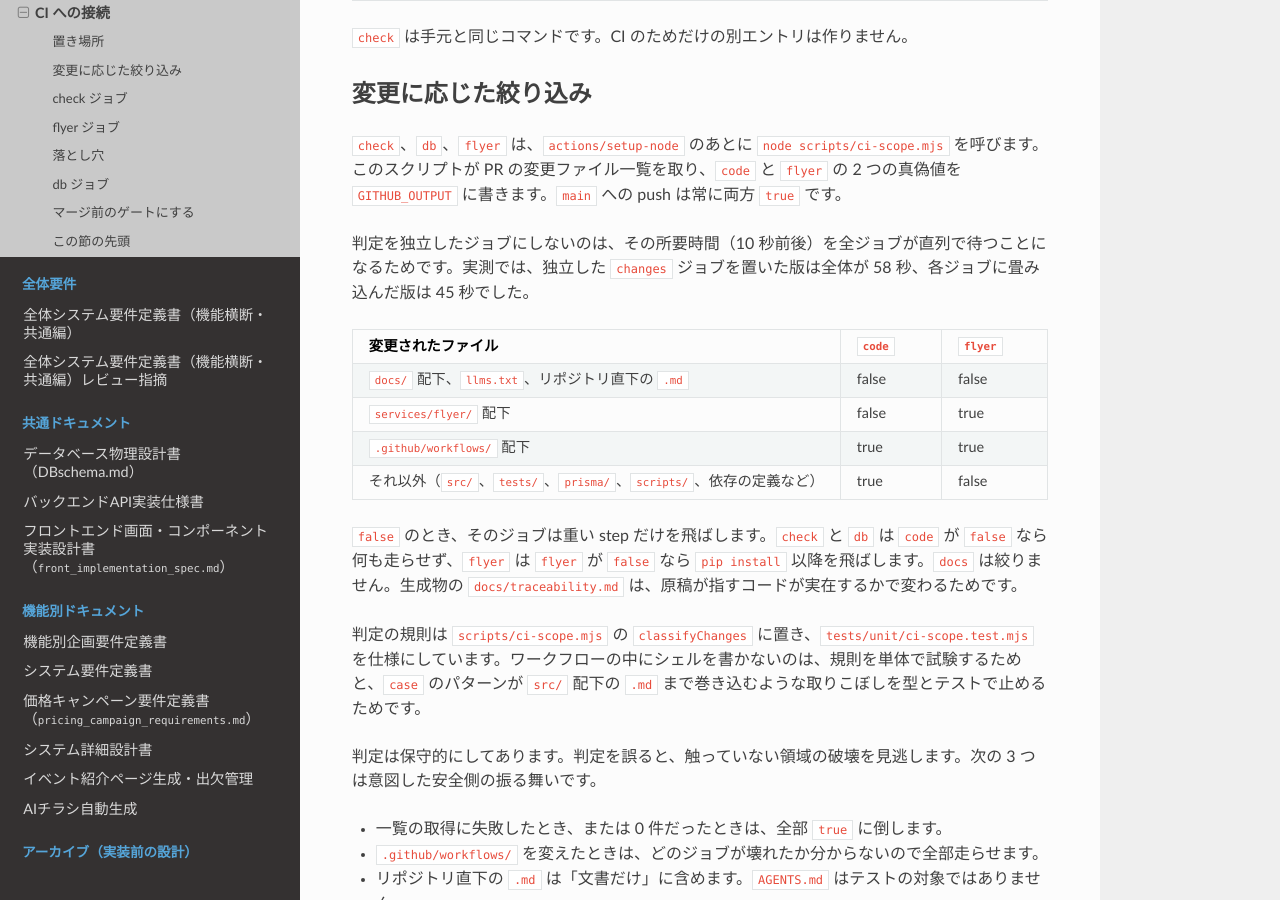
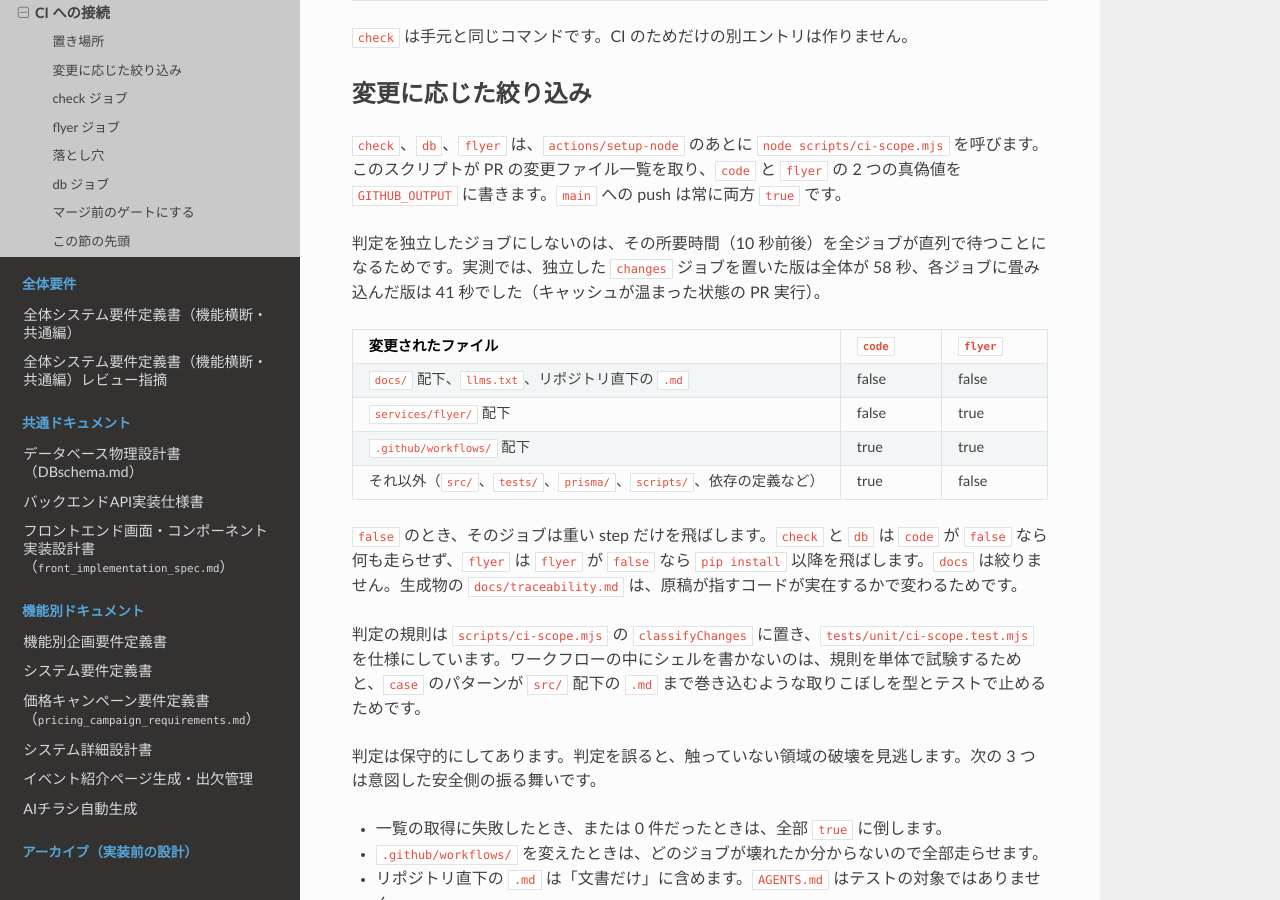
Before and after one commit to HirofumiSato/EventKreater, a Sphinx documentation site: the page built from docs/testing/ci.rst, in a window 1280 px wide and 900 px high, scrolled down 935 px. Built offline with Sphinx 7.4.7 and the Read the Docs theme 3.1.0, drawn with Linux system fonts in a browser that asks for light colours.

Commit message:
docs(ci): 畳み込み版の実測値を 41 秒に直す
キャッシュが温まった状態の PR 実行で測った。独立した changes ジョブを置いた版が
58 秒、各ジョブに畳み込んだ版が 41 秒。

Co-authored-by: Cursor <cursoragent@cursor.com>

```diff
--- a/docs/testing/ci.rst
+++ b/docs/testing/ci.rst
@@ -39,7 +39,7 @@ CI への接続
 
 ``check``、``db``、``flyer`` は、``actions/setup-node`` のあとに ``node scripts/ci-scope.mjs`` を呼びます。このスクリプトが PR の変更ファイル一覧を取り、``code`` と ``flyer`` の 2 つの真偽値を ``GITHUB_OUTPUT`` に書きます。``main`` への push は常に両方 ``true`` です。
 
-判定を独立したジョブにしないのは、その所要時間（10 秒前後）を全ジョブが直列で待つことになるためです。実測では、独立した ``changes`` ジョブを置いた版は全体が 58 秒、各ジョブに畳み込んだ版は 45 秒でした。
+判定を独立したジョブにしないのは、その所要時間（10 秒前後）を全ジョブが直列で待つことになるためです。実測では、独立した ``changes`` ジョブを置いた版は全体が 58 秒、各ジョブに畳み込んだ版は 41 秒でした（キャッシュが温まった状態の PR 実行）。
 
 .. list-table::
    :header-rows: 1
```
